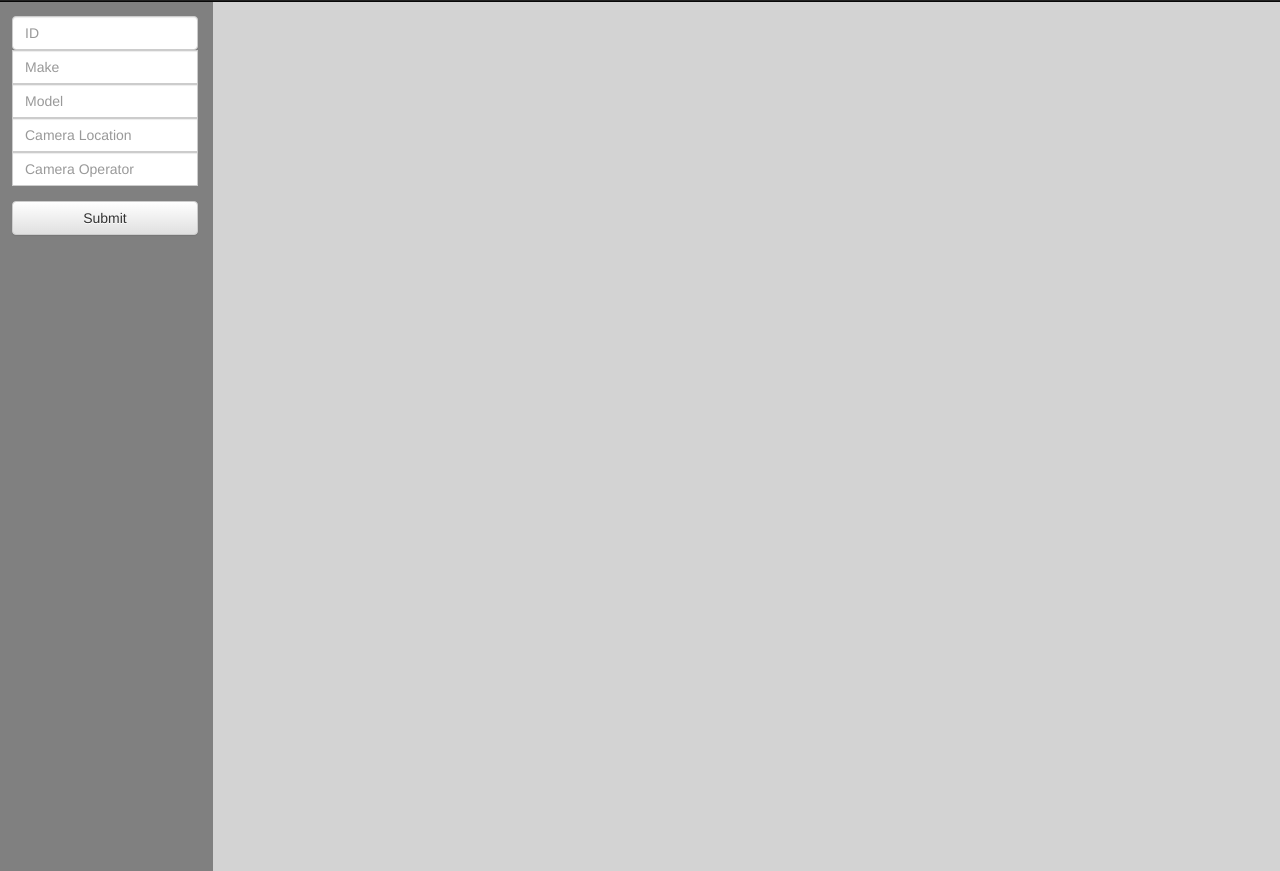
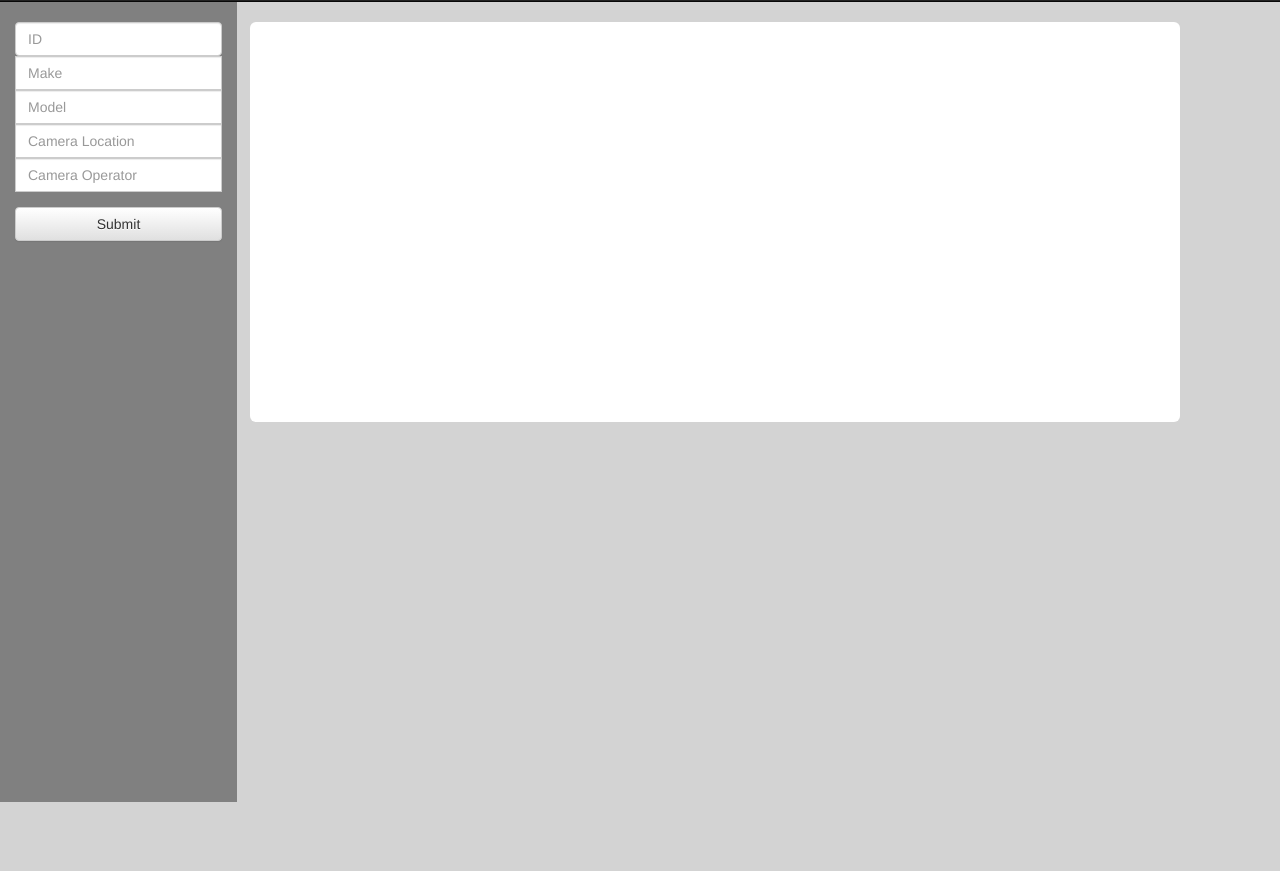
Before and after one commit to ccholds1/node-project, a website: page FrontEnd/index.html in a window 1280 px wide. Shown: the part 49-920 px from the top of the page. After the commit the page ends 800 px from the top, so only its background shows below. Drawn offline with nearby package versions, Linux system fonts and the light colour scheme; no server answers.

Commit message:
new front end

```diff
--- a/FrontEnd/index.html
+++ b/FrontEnd/index.html
@@ -19,11 +19,21 @@
 <!-- Latest compiled and minified JavaScript -->
 <script src="https://maxcdn.bootstrapcdn.com/bootstrap/3.3.7/js/bootstrap.min.js" integrity="sha384-Tc5IQib027qvyjSMfHjOMaLkfuWVxZxUPnCJA7l2mCWNIpG9mGCD8wGNIcPD7Txa" crossorigin="anonymous"></script>
 
-
+<!-- Autoscrolling -->
+	   <!--  <script src="http://ajax.googleapis.com/ajax/libs/jquery/1.5.1/jquery.min.js"></script>
+    <script>
+        $(document).ready(function (){
+            $("#click").click(function (){
+                $('html, body').animate({
+                    scrollTop: $("#cam1").offset().top
+                }, 2000);
+            });
+        });
+    </script> -->
 
 </head>
 
-<body>
+<body class="body">
 
 
 	<nav class="navbar navbar-inverse navbar-fixed-top">
@@ -41,14 +51,15 @@
 	      		</a>
 		</div>
 
-
-
 	    <!-- Collect the nav links, forms, and other content for toggling -->
 	    <div class="collapse navbar-collapse" id="bs-example-navbar-collapse-1">
 	      <ul class="nav navbar-nav navbar-right">
 	        <li><a href="https://www.bhphotovideo.com/c/browse/Professional-Video/ci/3755/N/4294545851">B&H Video</a></li>
-	         <li><a href="#">Link</a></li>
-	          <li><a href="#">Link</a></li>
+
+<!-- 	        more links -->
+	         <!-- <li><a href="#">Link</a></li>
+	          <li><a href="#">Link</a></li> -->
+
 	        <!--<li class="dropdown">
 	          <a href="#" class="dropdown-toggle" data-toggle="dropdown" role="button" aria-haspopup="true" aria-expanded="false">Dropdown <span class="caret"></span></a>
 	          <ul class="dropdown-menu">
@@ -64,10 +75,21 @@
 	  </div><!-- /.container-fluid -->
 	</nav>
 
-<div class="row" style="background-color: lightgrey; margin-right:0px;">
-	<div id="CameraData" style="margin-left: 40px;margin-top: 68px; display: inline-block; w"></div>
-	<div class="col-xl-2 col-lg-2 col-md-2 col-sm-2 col-xs-3" style="height:920px; background-color: grey; padding-top: 65px; margin-left: 12px;">
-		<div>
+
+
+	<div class="row">
+
+		<div class="grid col-lg-12 col-md-12 col-sm-12 col-xs-12">
+
+			<div class="data">
+				<div class="cameras">
+					<div class="cambox" id="CameraData">
+					</div>
+				</div>
+			</div>
+			<div class="leftbar affix col-lg-2 col-md-2 col-sm-2 col-xs-3">
+
+					<div class="forms">
 			<div id="all_forms" class="input-forms" style="margin: auto;">
 					<div name="input-group" style="width: 100%;">
 						<input id="id" type="text" class="form-control" placeholder="ID">
@@ -80,6 +102,10 @@
 					<div class="input-group" style="width: 100%;">
 					  	<input id="model" type="text" class="form-control" aria-label=# placeholder="Model">
 					</div>
+
+					<!-- <div class="input-group" style="width: 100%;">
+					  	<input id="model" type="text" class="form-control" aria-label=# placeholder="Insured Value">
+					</div> -->
 
 					<div class="input-group" style="width: 100%;">
 					  	<input id="location" type="text" class="form-control" aria-label=# placeholder="Camera Location">
@@ -100,13 +126,16 @@
 					<button id="submit" style="margin-top: 15px; width: 100%;" type="submit" class="btn btn-default">Submit</button>
 			</div>
 		</div>
-	</div> <!--form side-bar-->
+
+			</div>
+		</div>
 
 	</div>
 
 	<script>
 
 	var url = 'camtrak-demo-app.herokuapp.com'
+	// var url = 'localhost:3333/CameraData'
 
 		$('#submit').click(function(){
 				// console.log('I\'m hit');
@@ -168,4 +197,3 @@ $.get('/CameraData', function(data){
 	</script>
 
 </body>
-</html>
--- a/FrontEnd/style.css
+++ b/FrontEnd/style.css
@@ -1,34 +1,49 @@
-#CameraData {
-	width: auto;
-	/*outline: solid;*/
+.body {
+	margin: 0px 0px 0px 0px;
+	width: 100%
+	height:100%;
+	background-color: lightgrey;
 }
 
-.header h2 {
-	display: inline-block;
+.grid {
+/*	outline: solid;*/
+	margin-top: 51px;
+/*	height: 600px;*/
+
 }
 
-#Make {
-	font-weight: bolder;
-	font-size: 40px;
-	margin-top: 11px;
-}
-#Model {
-	font-weight: lighter;
-	margin-left: 10px;
-	text-transform: uppercase;
-	margin-top: 0px;
-	margin-bottom: 0px;
-	margin-right:11px;
+.leftbar {
+	background-color: grey;
+	height: 100%;
+	width: auto;
+	float: left;
+	top: 51px;
 }
 
-.CameraInfo {
-	margin-left:10px;
+.data {
+	height: auto;
+	width: 100%;
+	float: right;
+	display: inline-block;
+	margin-bottom: 10px;
+	margin-top: 10px;
 }
 
-.Camera {
+.forms {
+	margin-top: 20px;
+}
+
+.cameras {
+/*	outline: solid;*/
+	margin-left: 250px;
+	margin-right: 100px;
+}
+
+.cambox {
+	height: 400px;
 	background-color: white;
-	padding-left: 10px;
-	margin-bottom: 20px;
-	border-radius: 10px;
-	padding-bottom: 10px;
+	border-radius: 6px;
+	width: auto;
+	padding: 12px 12px 12px 12px;
+	margin-top: 10px;
 }
```
Lines whose indentation alone changed are shown as unchanged.
